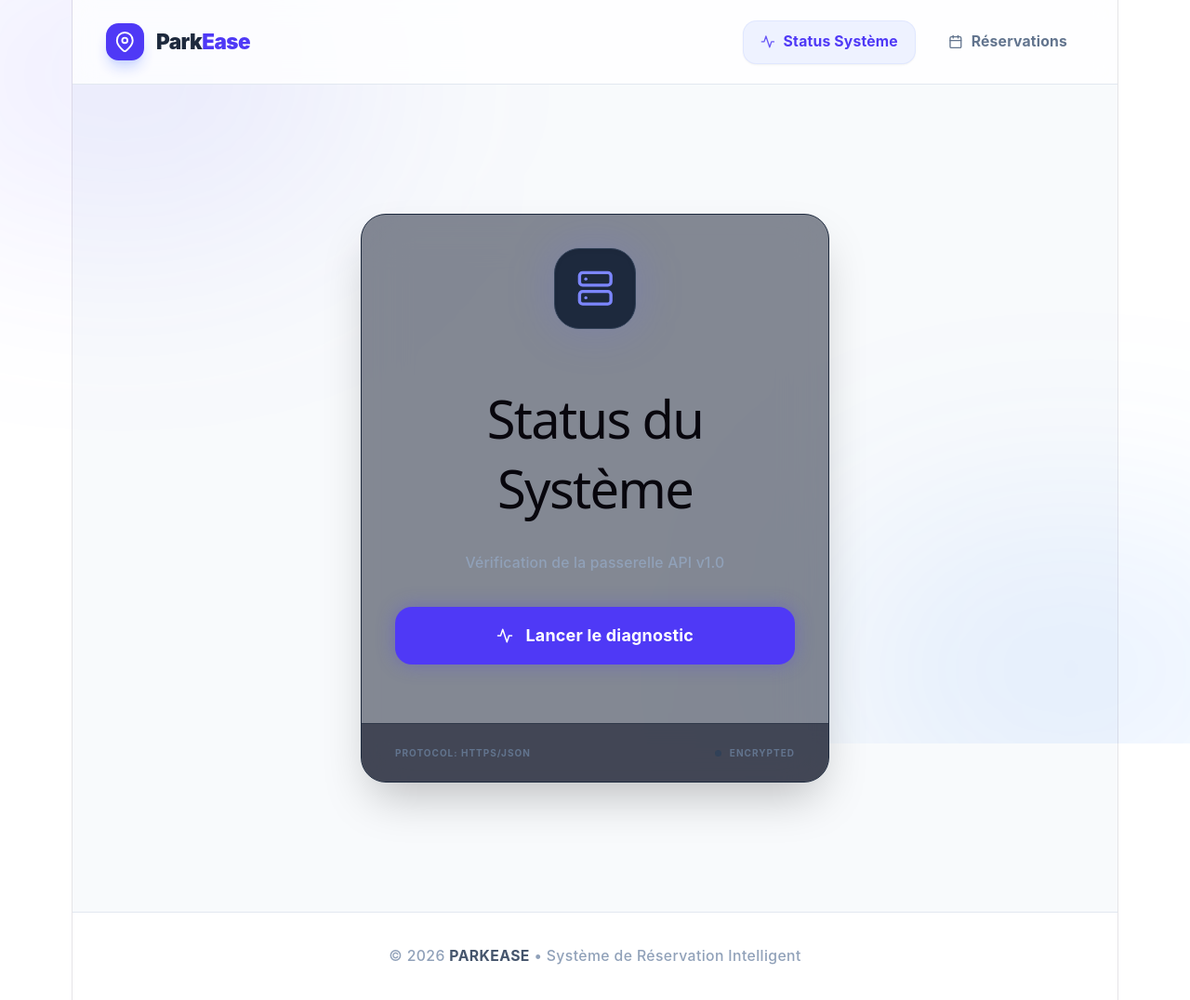
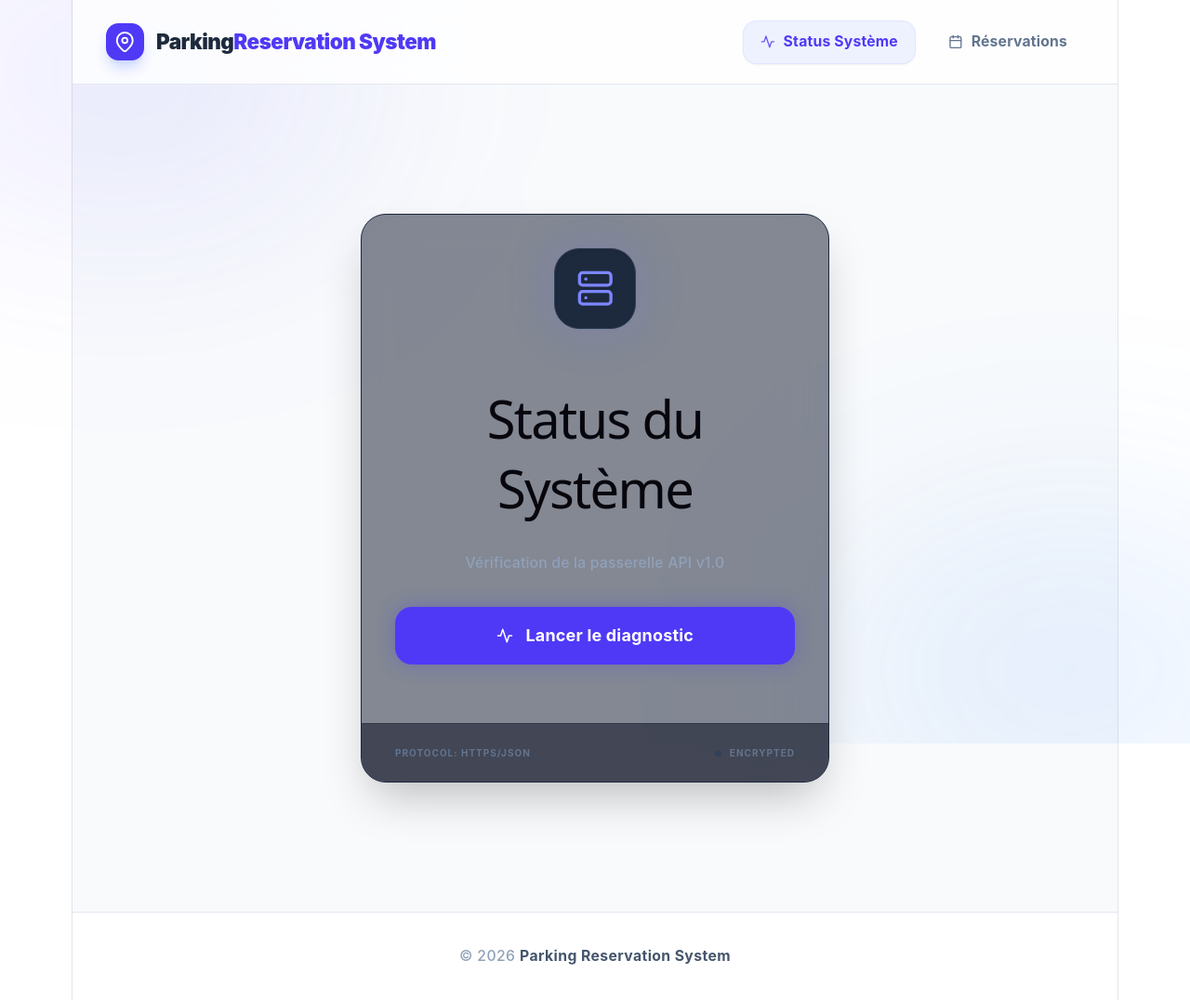
Before and after one commit to ESGI5-AL/SoftwareArchitecture-, a React (Vite) app in the folder frontend/: page / in a window 1280 px wide. Shown: the whole page at 93% size. Built offline with nearby package versions, Linux system fonts and the light colour scheme.

Commit message:
cleaner code

```diff
--- a/frontend/src/App.tsx
+++ b/frontend/src/App.tsx
@@ -22,7 +22,7 @@ function App() {
                 <FiMapPin className="text-white text-xl" />
               </div>
               <span className="text-xl font-black text-slate-800 tracking-tight">
-                Park<span className="text-indigo-600">Ease</span>
+                Parking<span className="text-indigo-600">Reservation System</span>
               </span>
             </div>
 
@@ -72,8 +72,7 @@ function App() {
       <footer className="py-8 border-t border-slate-200 bg-white">
         <div className="max-w-7xl mx-auto px-4 text-center">
           <p className="text-slate-400 text-sm font-medium tracking-wide">
-            &copy; 2026 <span className="text-slate-600 font-bold">PARKEASE</span> • Système de Réservation Intelligent
-          </p>
+            &copy; 2026 <span className="text-slate-600 font-bold">Parking Reservation System</span> </p>
         </div>
       </footer>
     </div>
```
